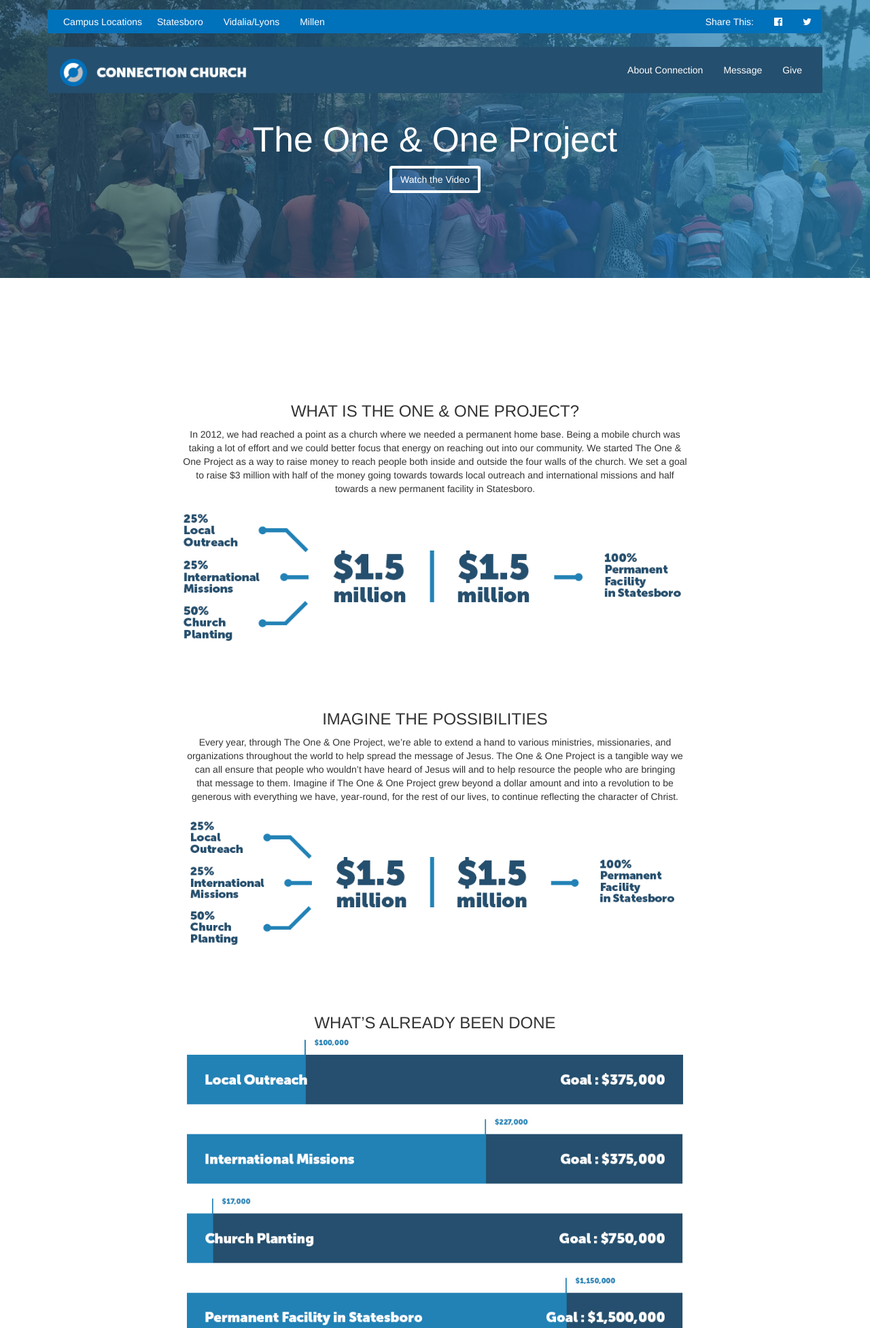
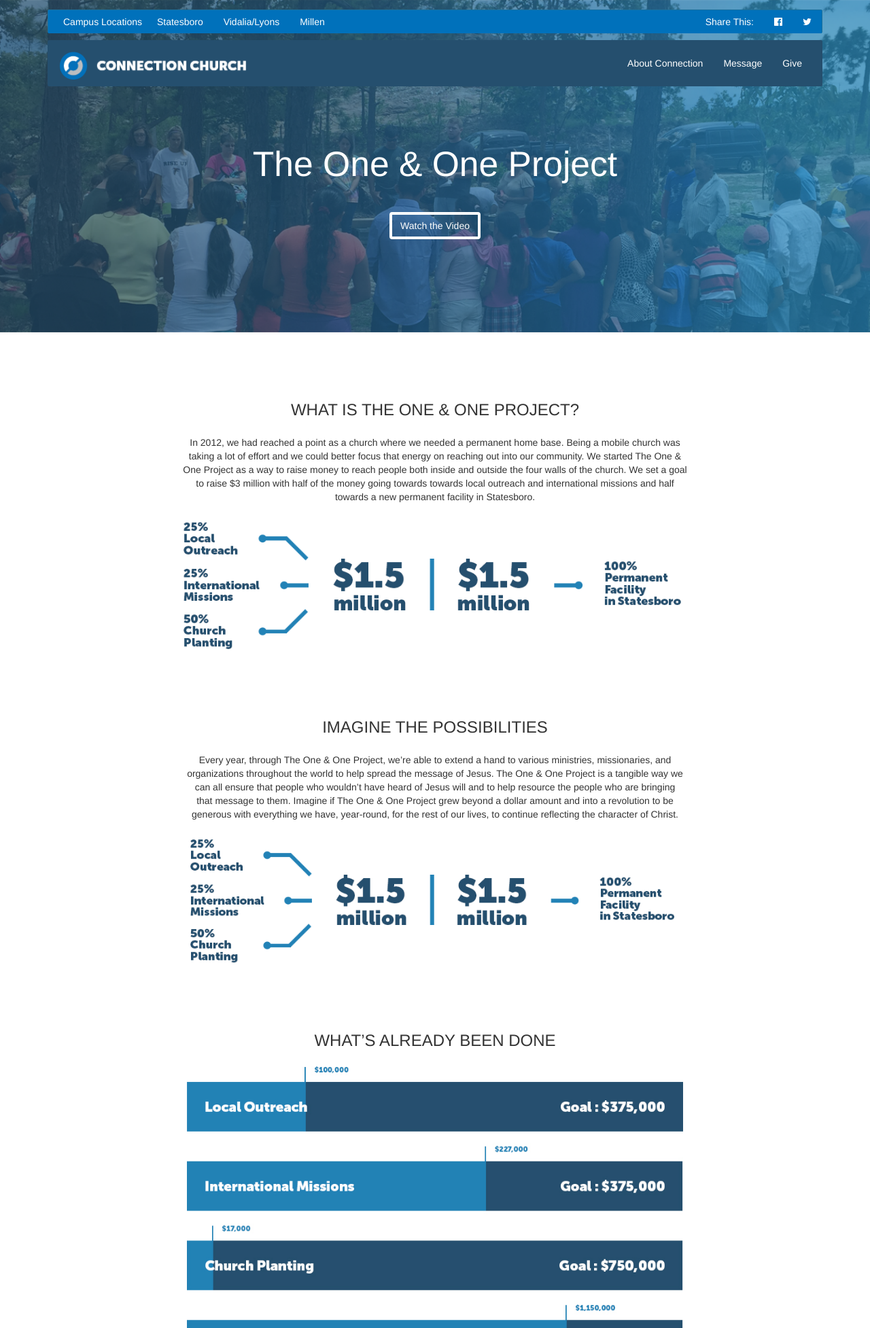
Before and after one commit to jescoto/connection, a PHP site: page / in a window 1280 px wide. Shown: the top 1954 px of the page at 68% size. Run offline with PHP 8.4, Linux system fonts and the light colour scheme; some libraries are stand-ins or nearby versions.

Commit message:
bug fixes

```diff
--- a/home.html
+++ b/home.html
@@ -193,24 +193,28 @@
 
                 <h2 class="box-header">Local Outreach</h2>
                 <p>Since beginning the One & One Project, we’ve had a strong conviction for reaching more people with the Gospel of Jesus. We want to help change the culture of the communities we’re now apart of. We want these communities to be known for what God’s doing in and through His church. We know God wants The One & One Project to be something only He can take credit for and we know He can do it.</p>
+                <br />
                 <a class="btn btn-line">Learn More</a>
             </div>
 
         <div class="box-section col-sm-6 col-md-6" id="box-2">
             <h2 class="box-header">International Missions</h2>
             <p>Through the One & One Project, we’ve been able to support missionaries and organizations internationally in Honduras, India, Guatemala, and other countries where we have been able to build churches, fund orphanages, and send new missionaries to the most desperate areas of the world. We want to continue partnering with these people and more to make Jesus’ name famous across the globe.</p>
+            <br />
             <a class="btn btn-line">Learn More</a>
         </div>
 
         <div class="box-section col-sm-6 col-md-6" id="box-3">
             <h2 class="box-header">Church Planting</h2>
             <p>The vision of Connection Church is to reach 10,000 people through multiple campuses and church plants. It’s vital to the mission God’s given us to connect people to a growing relationship with Jesus Christ to continue growing as a church family. We know that one campus can’t reach everyone, so we’ve already begun  reaching more people through planting churches in Vidalia, Ga. and Millen, Ga., with more to come!</p>
+            <br />
             <a class="btn btn-line">Learn More</a>
         </div>
 
         <div class="box-section col-sm-6 col-md-6" id="box-4">
             <h2 class="box-header">Permanent Facility</h2>
             <p>When you’re a growing church, a home base is incredibly helpful. When you don’t have to focus on how to make things work for a service and also make it fit in a trailer, you’re able to focus so much more effort on continuing to reach out to the people we’re called to reach. We’ve been fortunate to have built and moved in to our first permanent facility at our Statesboro campus.</p>
+            <br />
             <a class="btn btn-line">Learn More</a>
         </div>
     </div>
--- a/styles/bootstrap-overrides.less
+++ b/styles/bootstrap-overrides.less
@@ -67,6 +67,10 @@
       > a, > a:hover, > a:focus {
         color: @colHighlight;
         background-color: @bgHighlight; }}}
+}
+
+.navbar {
+  margin-bottom: 10px;
 }
 
 #custom-bootstrap-menu {
--- a/styles/master.css
+++ b/styles/master.css
@@ -65,6 +65,9 @@
     color: #e3f2fd;
     background-color: #1d709c;
   }
+}
+.navbar {
+  margin-bottom: 10px;
 }
 #custom-bootstrap-menu {
   height: 4.875em;
@@ -279,7 +282,7 @@
   }
 }
 #topContent {
-  margin-top: -29.18em;
+  margin-top: -35em;
   position: relative;
 }
 #hero {
@@ -288,7 +291,7 @@
   left: 0;
   width: 100%;
   z-index: -99;
-  height: 29.18em;
+  height: 35em;
   background: url(../images/header-hero.png) no-repeat center center fixed;
   -webkit-background-size: cover;
   -moz-background-size: cover;
@@ -296,11 +299,15 @@
   background-size: cover;
 }
 .hero-txt {
+  margin-top: 4em;
   text-align: center;
   color: #fff !important;
 }
 .hero-txt h1 {
   font-size: 3.6875em;
+}
+.hero-txt p {
+  margin-top: 3em;
 }
 @media (max-width: 768px) {
   #topContent > div.row > div.col-xs-12.hero-txt.section > p {
@@ -310,6 +317,7 @@
 .section-header {
   text-transform: uppercase;
   text-align: center;
+  margin-bottom: 1em;
 }
 .section {
   position: relative;
@@ -327,15 +335,22 @@
   width: 100%;
 }
 .section:nth-child(2) {
-  margin-top: 15em;
+  margin-top: 10em;
 }
 @media (max-width: 768px) {
   .section:nth-child(2) {
-    margin-top: 22em;
+    margin-top: 27em;
   }
 }
 .box-section {
   padding: 4em;
+  text-align: center;
+  height: 400px;
+}
+@media (max-width: 768px) {
+  .box-section {
+    height: 100%;
+  }
 }
 .box-header {
   text-transform: capitalize;
--- a/styles/master.less
+++ b/styles/master.less
@@ -92,7 +92,7 @@
 
 
 #topContent {
-  margin-top: -29.18em;
+  margin-top: -35em;
   position: relative;
 }
 
@@ -103,7 +103,7 @@
   width: 100%;
   z-index: -99;
   //min-height: 100%;
-  height: 29.18em;
+  height: 35em;
   background: url(../images/header-hero.png) no-repeat center center fixed;
   -webkit-background-size: cover;
   -moz-background-size: cover;
@@ -112,10 +112,14 @@
 }
 
 .hero-txt {
+  margin-top: 4em;
   text-align: center;
   color: #fff !important;
   h1 {
     font-size: 3.6875em;
+  }
+  p {
+    margin-top: 3em;
   }
 }
 
@@ -128,6 +132,7 @@
 .section-header {
   text-transform: uppercase;
   text-align: center;
+  margin-bottom: 1em;
 }
 
 .section {
@@ -148,14 +153,19 @@
 }
 
 .section:nth-child(2) {
-  margin-top: 15em;
+  margin-top: 10em;
   @media @small {
-    margin-top: 22em;
+    margin-top: 27em;
   }
 }
 
 .box-section {
   padding: 4em;
+  text-align: center;
+  height: 400px;
+  @media @small {
+    height: 100%;
+  }
 }
 
 .box-header {
```
